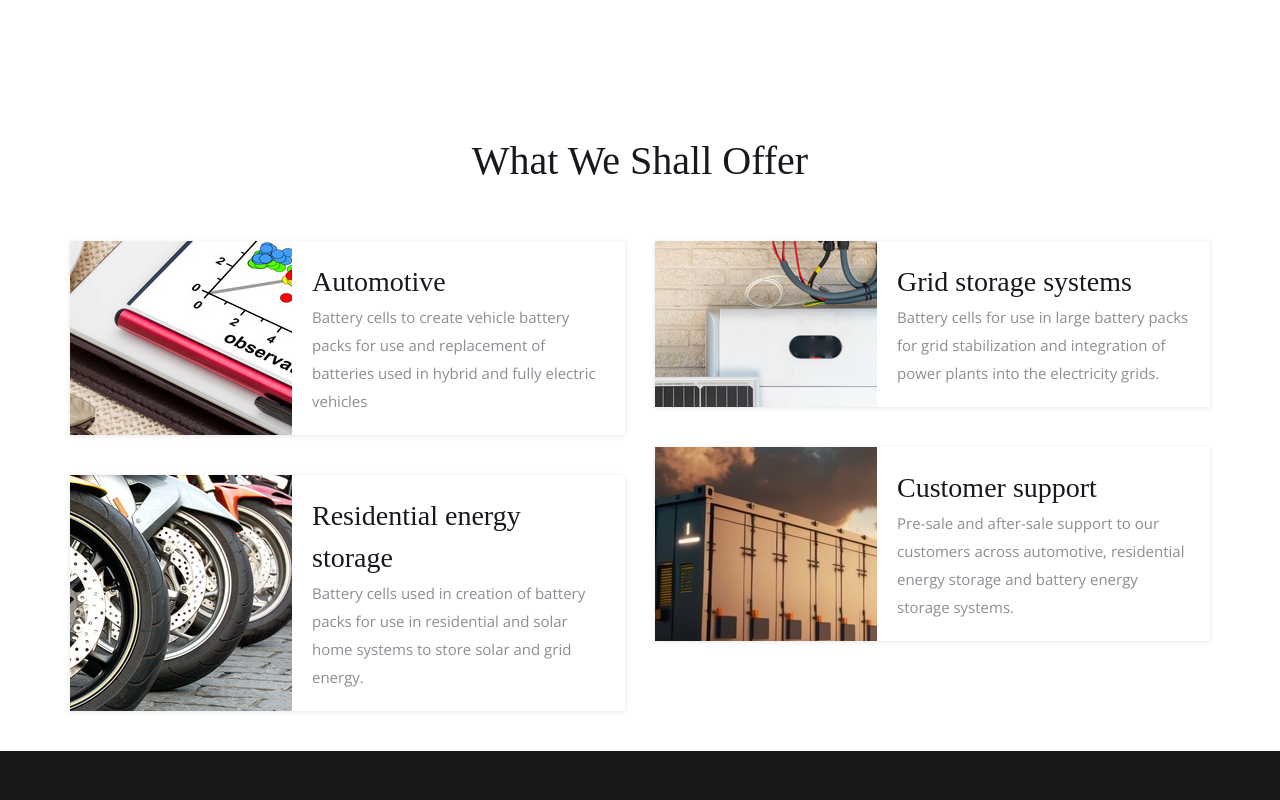
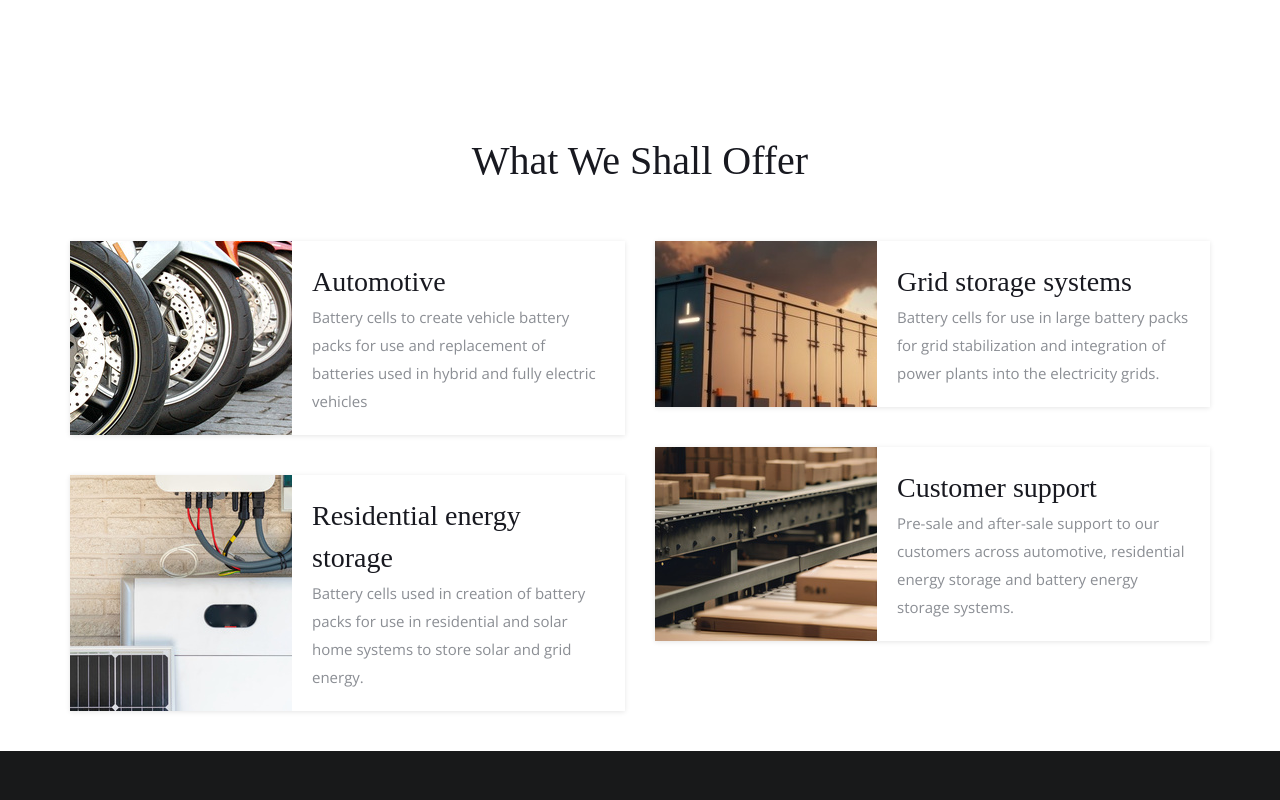
Before and after one commit to Canto-africa/site, a website: page index.html in a window 1280 px wide. Shown: the part 2120-2920 px from the top of the page. Drawn offline with nearby package versions, Linux system fonts and the light colour scheme; files whose address does not match are found by name; a web font is replaced by a local one.

Commit message:
Update index.html

```diff
--- a/index.html
+++ b/index.html
@@ -180,7 +180,7 @@
             <div class="probootstrap-service-2 probootstrap-animate">
               <div class="image">
                 <div class="image-bg">
-                  <img src="img/img_sm_1.jpg" alt="Cell simulation models">
+                  <img src="img/automotive.jpg" alt="Cell simulation models">
                 </div>
               </div>
               <div class="text">
@@ -191,7 +191,7 @@
             <div class="probootstrap-service-2 probootstrap-animate">
               <div class="image">
                 <div class="image-bg">
-                  <img src="img/automotive.jpg" alt="Free Bootstrap Template by uicookies.com">
+                  <img src="img/res_storage.jpg" alt="Free Bootstrap Template by uicookies.com">
                 </div>
               </div>
               <div class="text">
@@ -204,7 +204,7 @@
             <div class="probootstrap-service-2 probootstrap-animate">
               <div class="image">
                 <div class="image-bg">
-                  <img src="img/res_storage.jpg" alt="Engineering support">
+                  <img src="img/grid_storage.jpg" alt="Engineering support">
                 </div>
               </div>
               <div class="text">
@@ -216,7 +216,7 @@
             <div class="probootstrap-service-2 probootstrap-animate">
               <div class="image">
                 <div class="image-bg">
-                  <img src="img/grid_storage.jpg" alt="Free Bootstrap Template by uicookies.com">
+                  <img src="img/img_sm_4.jpg" alt="Free Bootstrap Template by uicookies.com">
                 </div>
               </div>
               <div class="text">
```
